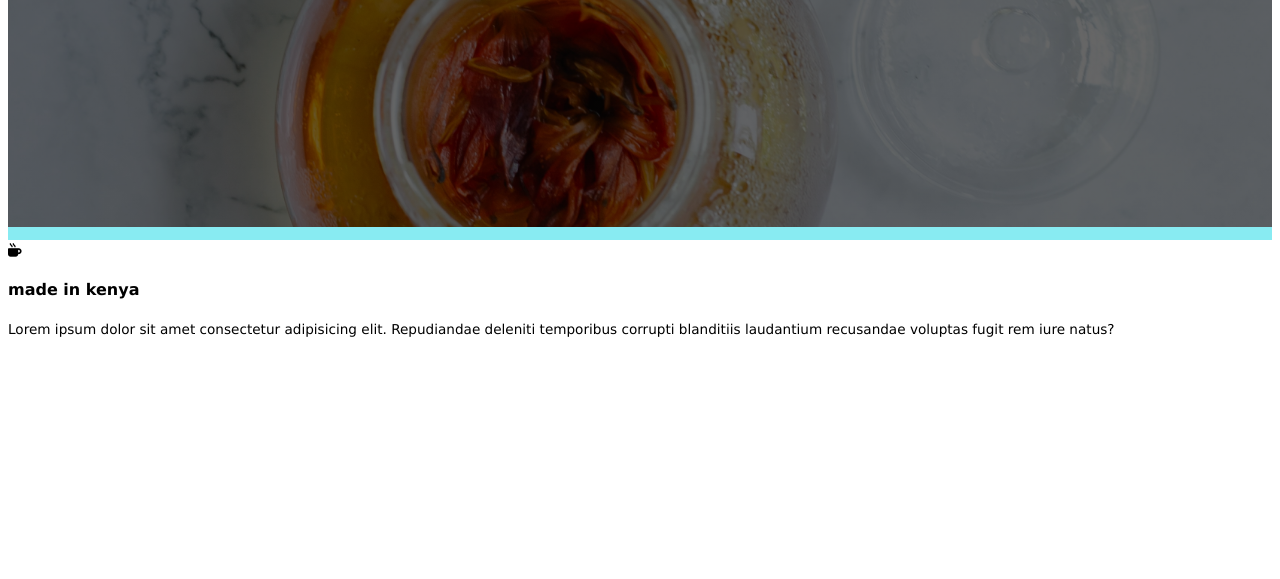
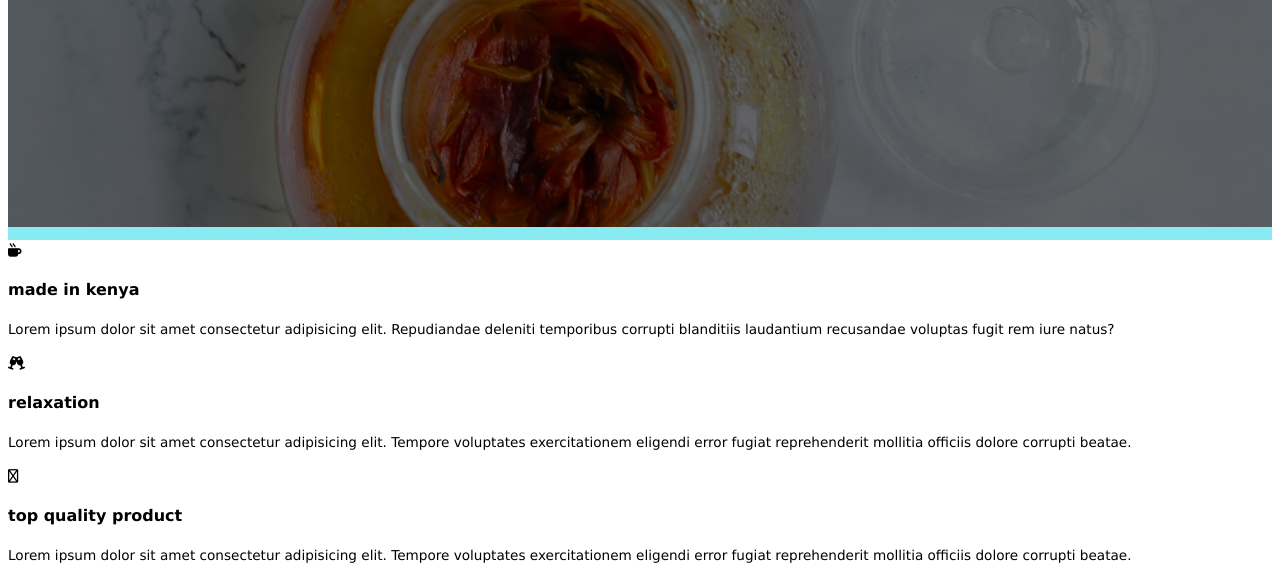
Before and after one commit to wk1qa2ws3ed/first-project, a plain HTML site: page index.html in a window 1280 px wide. Shown: the part 601-1180 px from the top of the page. Before the commit the page ends 954 px from the top, so only its background shows below. Drawn offline with Linux system fonts and the light colour scheme.

Commit message:
added second and third article

```diff
--- a/index.html
+++ b/index.html
@@ -46,6 +46,32 @@
       </p>
     </article>
     <!--end of the second section-->
+    <!--beggining second article-->
+    <article class="skill">
+      <span class="skill-article">
+        <i class="fa-solid fa-champagne-glasses"></i>
+        <h4 class="skill-tittle">relaxation</h4>
+        <p class="skill-text">
+          Lorem ipsum dolor sit amet consectetur adipisicing elit. Tempore
+          voluptates exercitationem eligendi error fugiat reprehenderit mollitia
+          officiis dolore corrupti beatae.
+        </p>
+      </span>
+    </article>
+    <!--end of second article-->
+    <!--beggining third article-->
+    <article class="skill">
+      <span class="skill-article">
+        <i class="fa-sharp fa-regular fa-mug-hot"></i>
+        <h4 class="skill-tittle">top quality product</h4>
+        <p class="skill-text">
+          Lorem ipsum dolor sit amet consectetur adipisicing elit. Tempore
+          voluptates exercitationem eligendi error fugiat reprehenderit mollitia
+          officiis dolore corrupti beatae.
+        </p>
+      </span>
+    </article>
+    <!--end of third article-->
 
     <script
       src="https://kit.fontawesome.com/de7d1ea91e.js"
```
